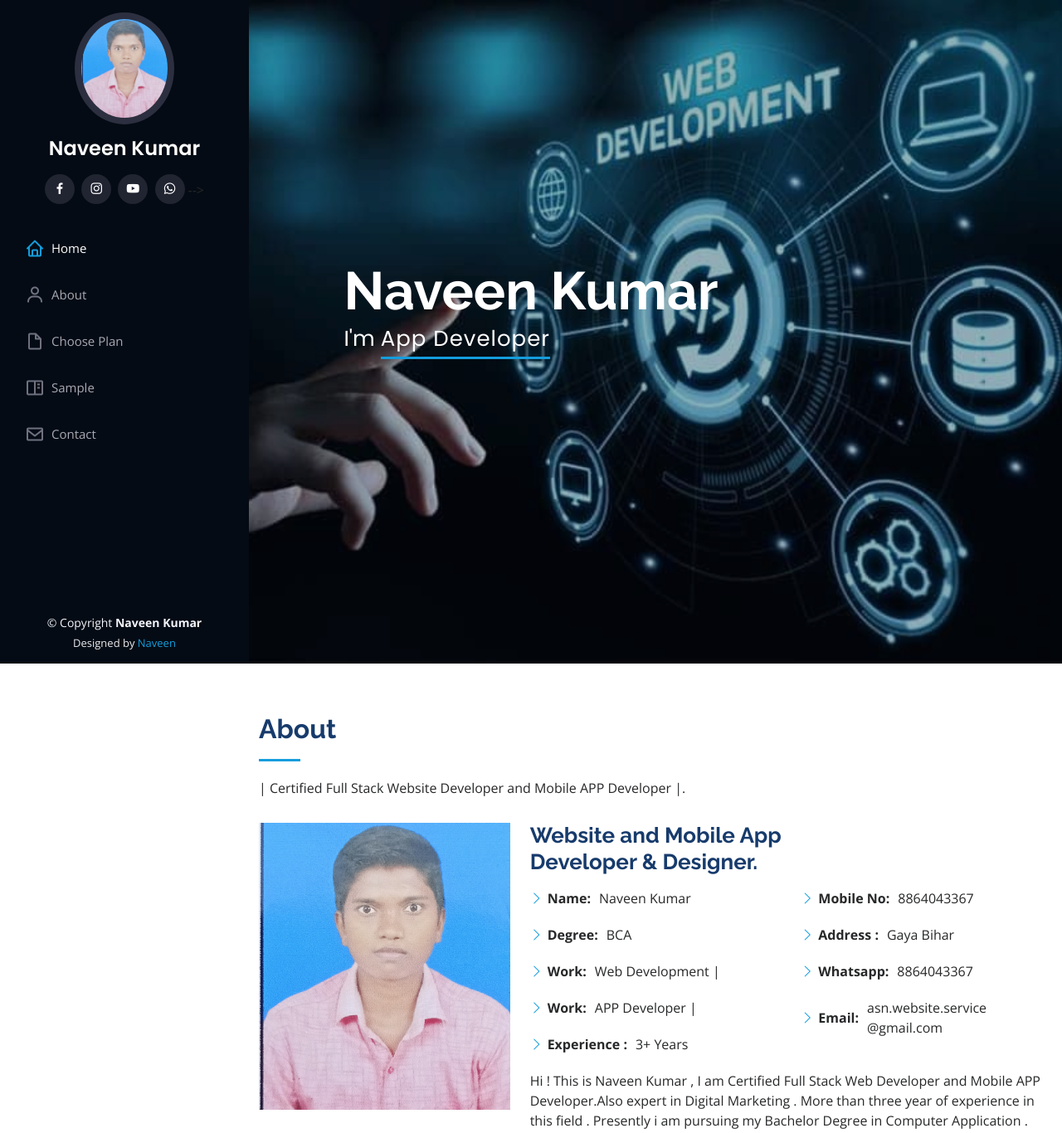
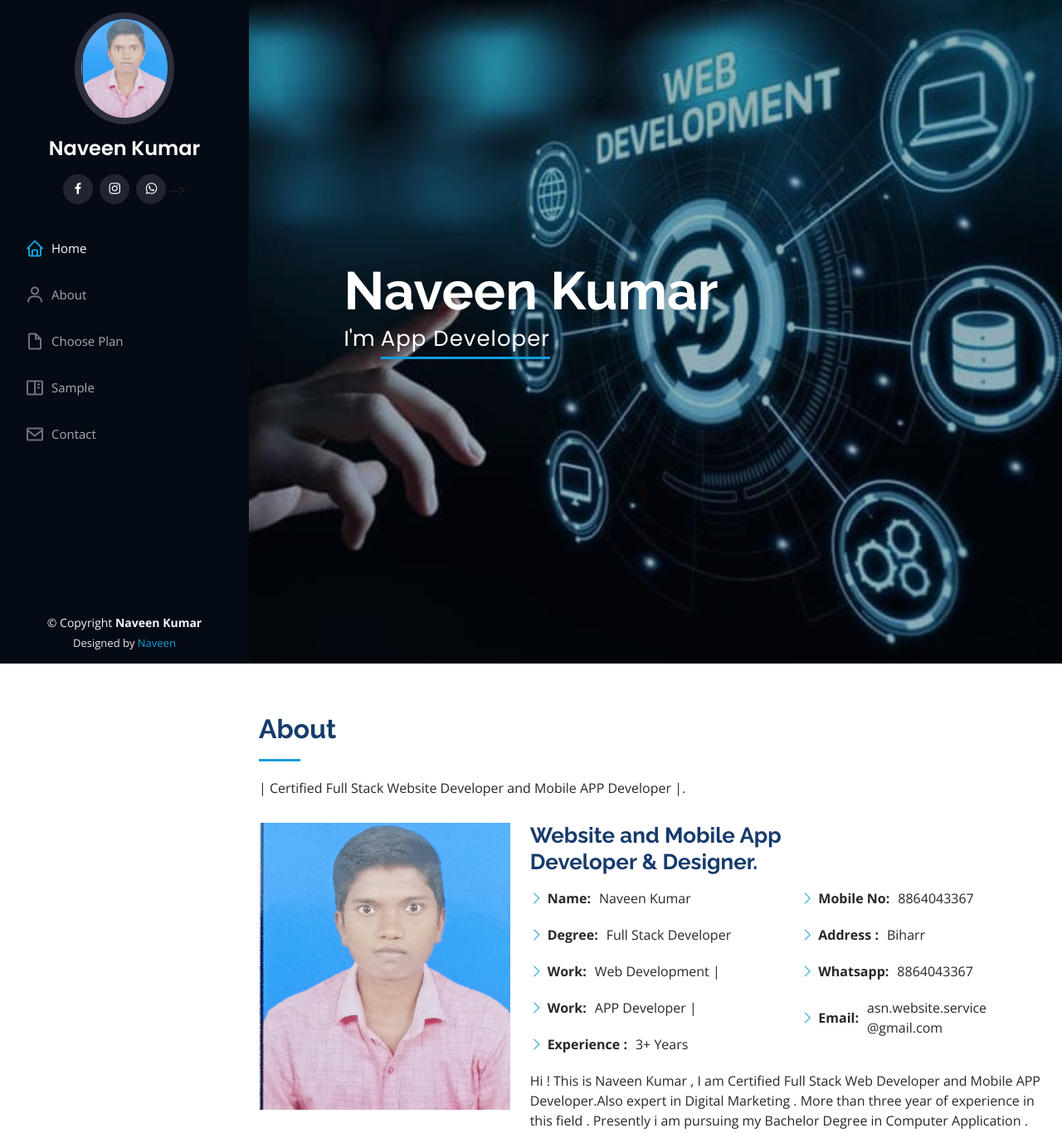
Before and after one commit to Naav13/web.github.io, a plain HTML site: page index.html in a window 1280 px wide. Shown: the top 1366 px of the page at 83% size. Drawn offline with nearby package versions, Linux system fonts and the light colour scheme.

Commit message:
Update index.html

```diff
--- a/index.html
+++ b/index.html
@@ -51,7 +51,6 @@
                     <!-- <a href="#" class="twitter"><i class="bx bxl-twitter"></i></a>-->
                     <a href="https://www.facebook.com/NanaWeb13/" class="facebook"><i class="bx bxl-facebook"></i></a>
                     <a href="https://instagram.com/asn_website?igshid=YmMyMTA2M2Y=" class="instagram"><i class="bx bxl-instagram"></i></a>
-                    <a href="https://www.youtube.com/c/NaveenTechno" class="google-plus"><i class="bx bxl-youtube"></i></a>
                     <a href="https://api.whatsapp.com/send?phone=8864043367&text=Website%20Development" class="linkedin"><i class="bx bxl-whatsapp"></i></a>-->
                 </div>
             </div>
@@ -105,7 +104,7 @@
                             <div class="col-lg-6">
                                 <ul>
                                     <li><i class="bi bi-chevron-right"></i> <strong>Name:</strong> <span>Naveen Kumar</span></li>
-                                    <li><i class="bi bi-chevron-right"></i> <strong>Degree:</strong> <span>BCA</span></li>
+                                    <li><i class="bi bi-chevron-right"></i> <strong>Degree:</strong> <span>Full Stack Developer</span></li>
                                     <li><i class="bi bi-chevron-right"></i> <strong>Work:</strong> <span>Web Development |</span></li>
                                     <li><i class="bi bi-chevron-right"></i> <strong>Work:</strong> <span>APP Developer |</span></li>
                                     <li><i class="bi bi-chevron-right"></i> <strong>Experience :</strong> <span>3+ Years</span></li>
@@ -114,7 +113,7 @@
                             <div class="col-lg-6">
                                 <ul>
                                     <li><i class="bi bi-chevron-right"></i> <strong>Mobile No:</strong> <span>8864043367</span></li>
-                                    <li><i class="bi bi-chevron-right"></i> <strong>Address :</strong> <span>Gaya Bihar</span></li>
+                                    <li><i class="bi bi-chevron-right"></i> <strong>Address :</strong> <span>Biharr</span></li>
                                     <li><i class="bi bi-chevron-right"></i> <strong>Whatsapp:</strong> <span>8864043367</span></li>
                                     <li><i class="bi bi-chevron-right"></i> <strong>Email:</strong> <span>asn.website.service<br>@gmail.com</span></li>
                                 </ul>
@@ -322,7 +321,7 @@
                                 <li>Have 4 to 8 pages</li>
                                 <li>Hosting and Domain</li>
                                 <li>With Payment Gateway</li>
-                                <li>Price Rs 14999</li>
+                                <li>Price Rs 19999</li>
                             </ul>
                         </div>
                     </div>
```
